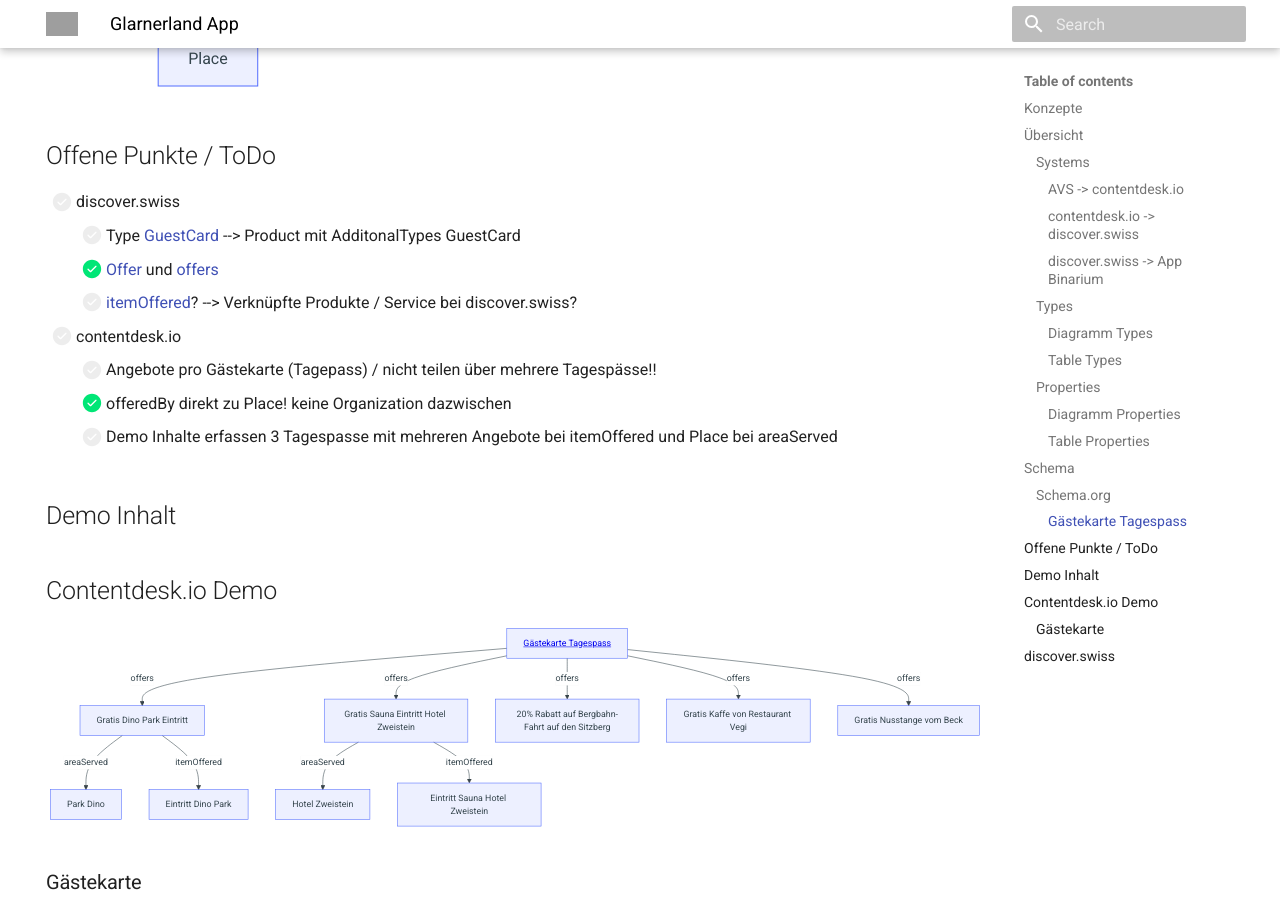
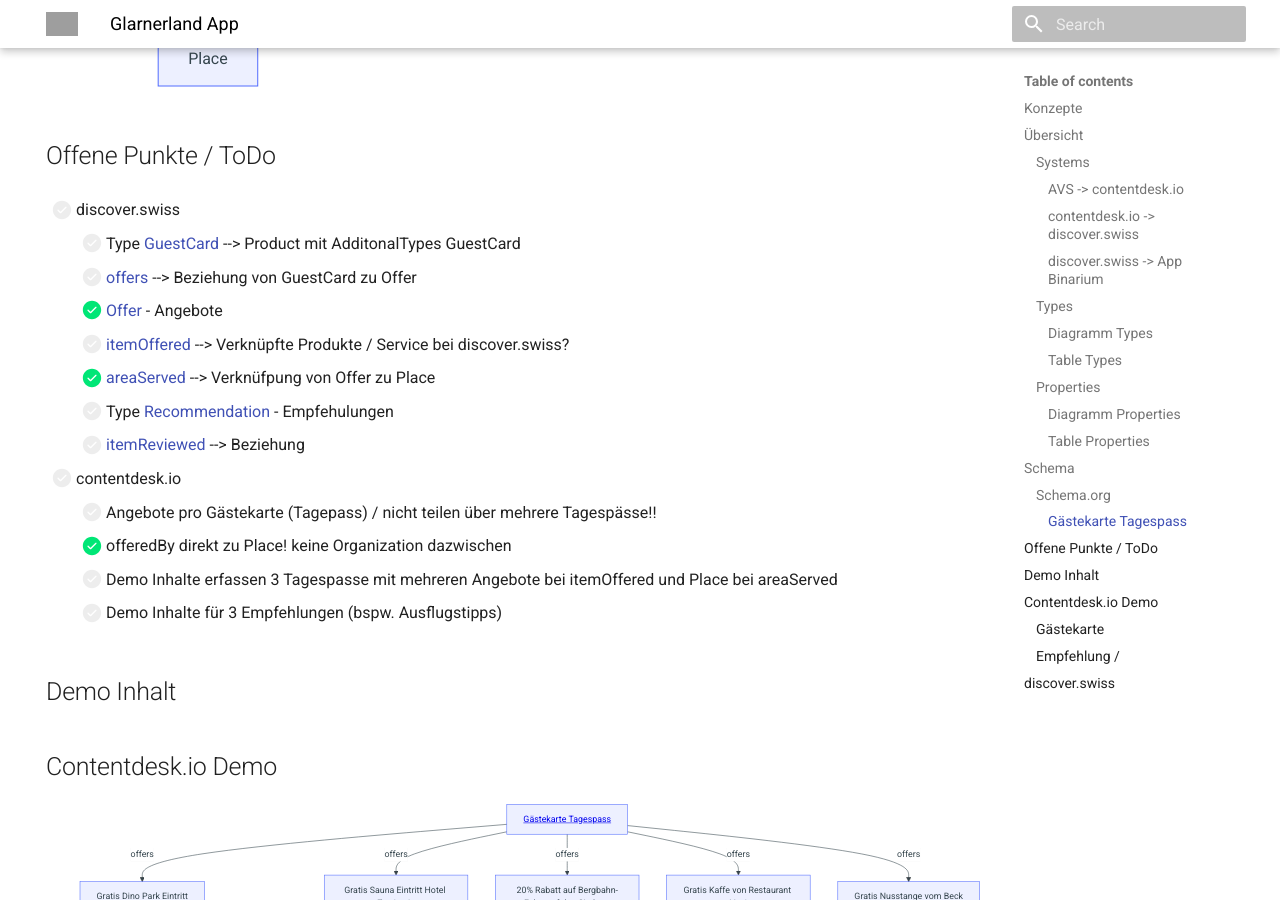
Before and after one commit to tsolenthaler/docs.contentdesk.io, an MkDocs documentation site: the page built from docs/projects/glarnerlandApp.md, in a window 1280 px wide and 900 px high, scrolled down 3355 px. Built offline with MkDocs 1.6.1 and Material for MkDocs 9.7.7, drawn with Linux system fonts in a browser that asks for light colours; some of the changed text lies outside the part shown; grey boxes are pictures that could not be loaded.

Commit message:
Refactor glarnerlandApp.md: Update navigation and content for discover.swiss and contentdesk.io

```diff
--- a/docs/projects/glarnerlandApp.md
+++ b/docs/projects/glarnerlandApp.md
@@ -261,12 +261,18 @@ graph TD
 
 - [ ] discover.swiss
     * [ ] Type [GuestCard] --> Product mit AdditonalTypes GuestCard
-    * [x] [Offer] und [offers]
-    * [ ] [itemOffered]? --> Verknüpfte Produkte / Service bei discover.swiss?
+    * [ ] [offers] --> Beziehung von GuestCard zu Offer
+    * [x] [Offer] - Angebote
+    * [ ] [itemOffered] --> Verknüpfte Produkte / Service bei discover.swiss?
+    * [x] [areaServed] --> Verknüfpung von Offer zu Place
+    * [ ] Type [Recommendation] - Empfehulungen
+    * [ ] [itemReviewed] --> Beziehung
+
 - [ ] contentdesk.io
     * [ ] Angebote pro Gästekarte (Tagepass) / nicht teilen über mehrere Tagespässe!!
     * [x] offeredBy direkt zu Place! keine Organization dazwischen
     * [ ] Demo Inhalte erfassen 3 Tagespasse mit mehreren Angebote bei itemOffered und Place bei areaServed
+    * [ ] Demo Inhalte für 3 Empfehlungen (bspw. Ausflugstipps)
 
 ## Demo Inhalt
 
@@ -316,6 +322,13 @@ graph TD
             * Enthaltene Angebote [itemOffered]
                 * [Nussstange](https://demo.pim.tso.ch/#/enrich/product/a627ea92-fcf6-4bf7-9a44-1271bce41f3d)
 
+### Empfehlung /
+
+* [Ausflugstipps](https://demo.pim.tso.ch/#/enrich/product/5838235b-62f6-4901-9f1c-1435293051c1)
+    * Empfholene Artikel [itemReviewed]
+        * ..
+
+
 ## discover.swiss
 
 - [Tagespass](https://partner-test.discover.swiss/infocenter/details/Product/ctd_74589a84-bfb9-4fcb-a086-a349ba10205d?tab=0)
```
